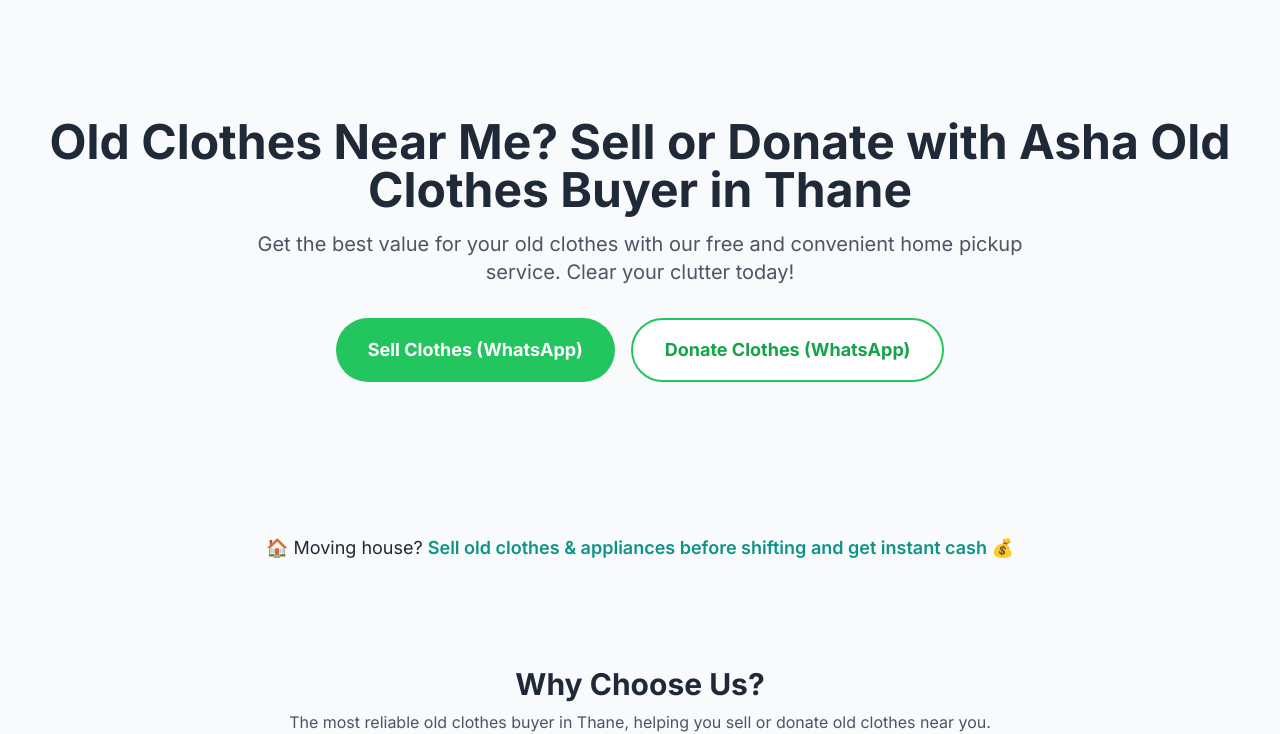
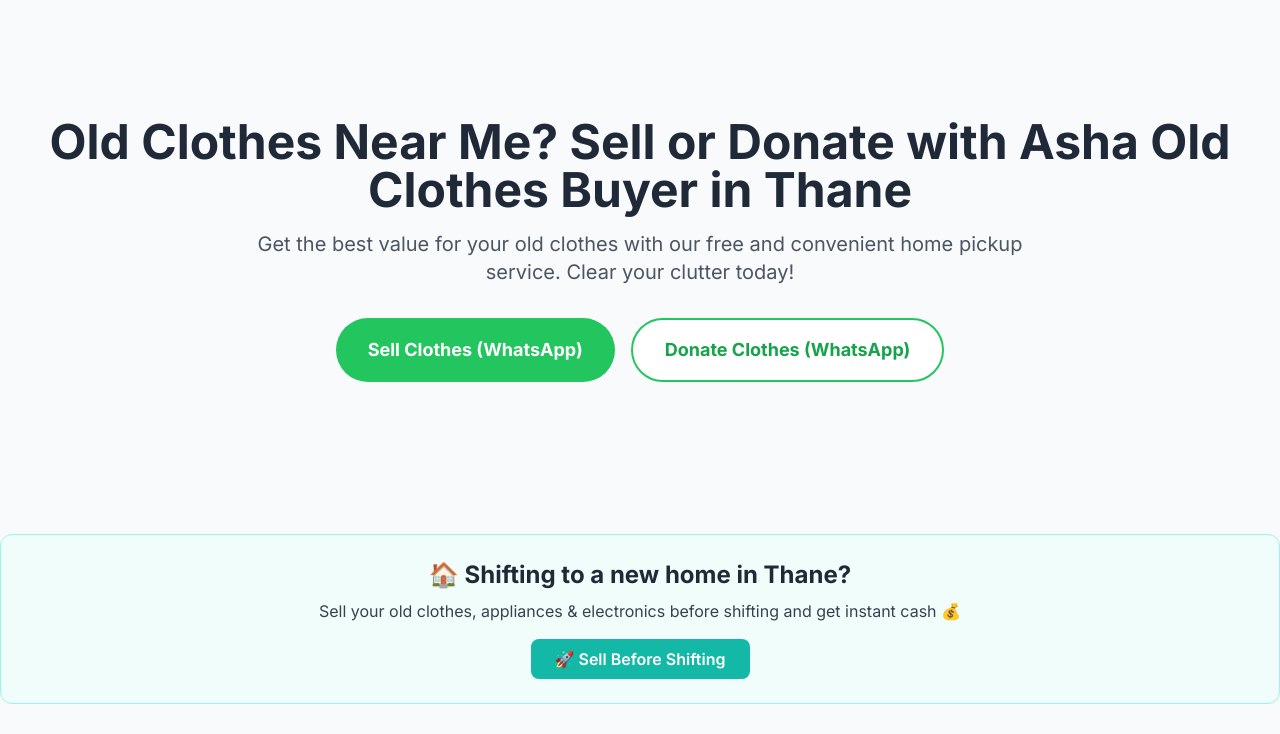
Before and after one commit to asharwaghela/asharwaghela.github.io, a website: page index.html in a window 1280 px wide. Shown: the part 70-804 px from the top of the page. Drawn offline with nearby package versions, Linux system fonts and the light colour scheme.

Commit message:
index.html

```diff
--- a/index.html
+++ b/index.html
@@ -302,14 +302,24 @@
     </div>
   </section>
 
-<!-- Internal Link: Moving / Shifting page link (SEO + user navigation) -->
-<div class="text-center py-6">
-  <p class="text-lg">
-    🏠 Moving house?
-    <a href="/sell-old-clothes-before-shifting-thane.html" class="text-teal-600 font-semibold">
-      Sell old clothes & appliances before shifting and get instant cash 💰
-    </a>
+
+
+<!-- Internal Link Section: Home Shifting (SEO + Conversion) -->
+<div class="bg-teal-50 border border-teal-200 rounded-xl p-6 text-center my-6">
+
+  <h3 class="text-xl md:text-2xl font-bold mb-2">
+    🏠 Shifting to a new home in Thane?
+  </h3>
+
+  <p class="text-gray-700 mb-4">
+    Sell your old clothes, appliances & electronics before shifting and get instant cash 💰
   </p>
+
+  <a href="/sell-old-clothes-before-shifting-thane.html"
+     class="inline-block bg-teal-500 text-white px-6 py-2 rounded-lg font-semibold hover:bg-teal-600 transition">
+    🚀 Sell Before Shifting
+  </a>
+
 </div>
 
 
```
